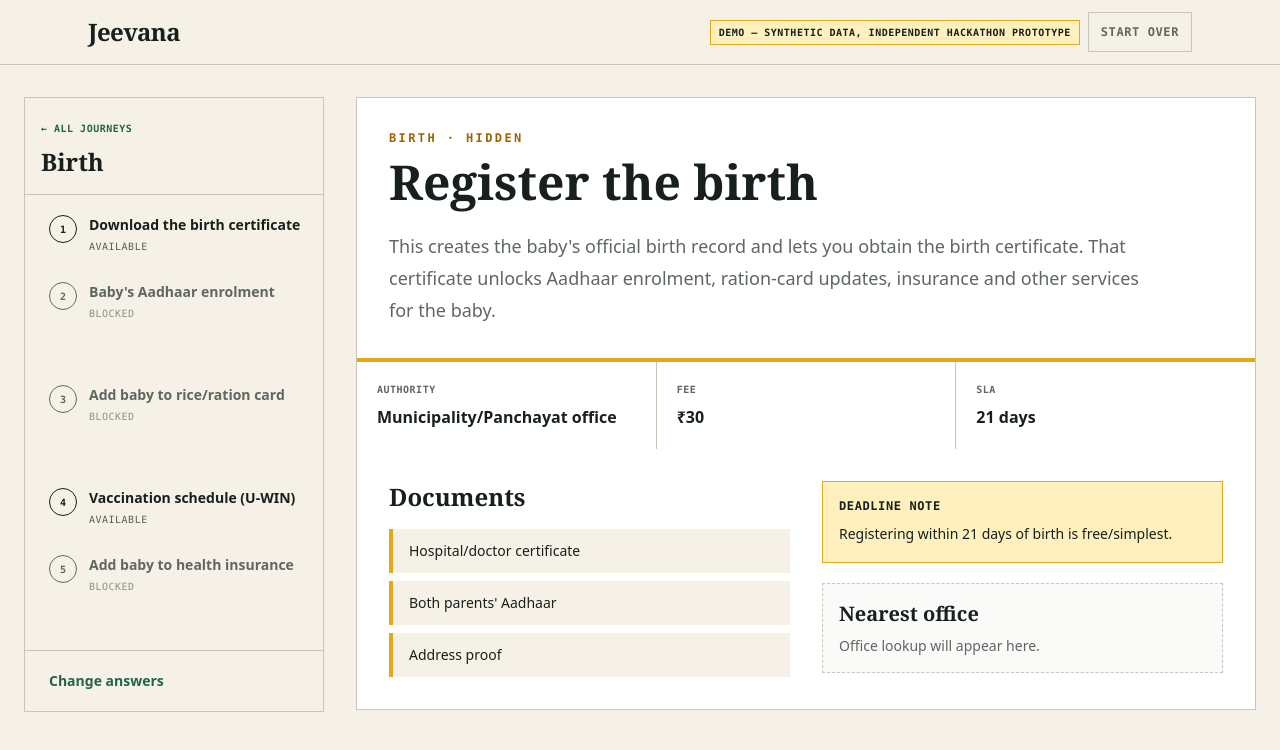
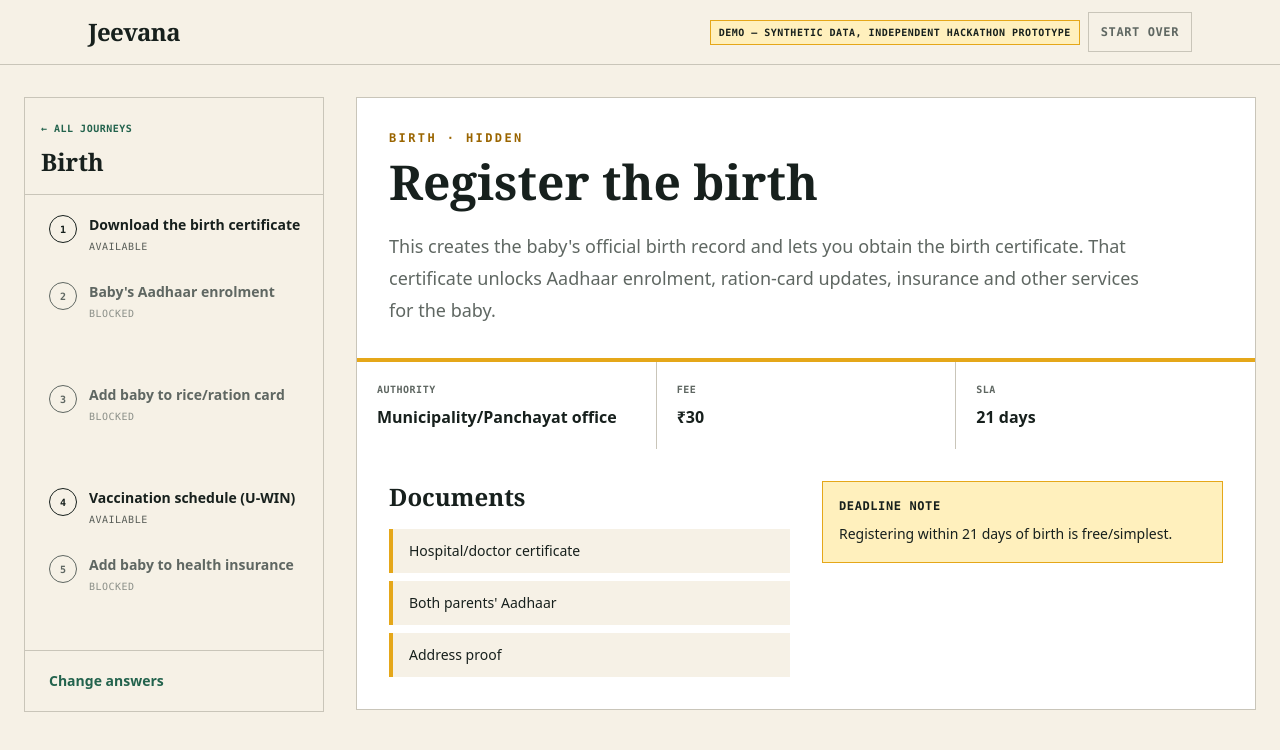
Before and after one commit to Kingmaker080598/Jeevana, a Next.js app: page /journey/birth/step/register-birth in a window 1280 px wide. Shown: the top 750 px of the page. Built offline with nearby package versions, Linux system fonts and the light colour scheme.

Commit message:
feat: hide reserved future step sections

```diff
--- a/components/StepDetail.tsx
+++ b/components/StepDetail.tsx
@@ -2,7 +2,7 @@
 
 import { useEffect, useMemo } from "react";
 import { resolveJourney } from "@/lib/journey/resolver";
-import { isTeluguEnabled } from "@/lib/features";
+import { areFutureSectionsEnabled, isTeluguEnabled } from "@/lib/features";
 import type { Journey, Step } from "@/lib/journey/types";
 import { useJourneyState } from "./JourneyStateProvider";
 import { useLanguage } from "./LanguageProvider";
@@ -11,6 +11,7 @@ export function StepDetail({ journey, step }: Readonly<{ journey: Journey; step:
   const { language } = useLanguage();
   const { state, isHydrated, selectJourney, toggleCompleted } = useJourneyState();
   const isTelugu = isTeluguEnabled() && language === "te";
+  const showFutureSections = areFutureSectionsEnabled();
   const progress = state.journeys[journey.id] ?? { answers: {}, completedStepIds: [] };
   const resolved = useMemo(
     () =>
@@ -97,11 +98,11 @@ export function StepDetail({ journey, step }: Readonly<{ journey: Journey; step:
                 <p className="mt-2 text-sm leading-6">{step.deadline}</p>
               </section>
             ) : null}
-            <section className="border border-dashed border-[var(--line)] bg-stone-50 p-4">
+            {showFutureSections ? <section className="border border-dashed border-[var(--line)] bg-stone-50 p-4">
               <h2 className="font-serif text-xl font-bold text-[var(--ink)]">Nearest office</h2>
               <p className="mt-2 text-sm text-[var(--muted)]">Office lookup will appear here.</p>
-            </section>
-            {step.letterTemplateId ? (
+            </section> : null}
+            {showFutureSections && step.letterTemplateId ? (
               <section className="border border-dashed border-[var(--line)] bg-stone-50 p-4">
                 <h2 className="font-serif text-xl font-bold text-[var(--ink)]">Letter generator</h2>
                 <p className="mt-2 text-sm text-[var(--muted)]">
--- a/lib/features.ts
+++ b/lib/features.ts
@@ -1,3 +1,7 @@
 export function isTeluguEnabled(): boolean {
   return process.env.NEXT_PUBLIC_ENABLE_TE === "true";
 }
+
+export function areFutureSectionsEnabled(): boolean {
+  return process.env.NEXT_PUBLIC_ENABLE_FUTURE_SECTIONS === "true";
+}
```
Also changed, not shown: 1 other file (tests, documents, lock files or other folders).
